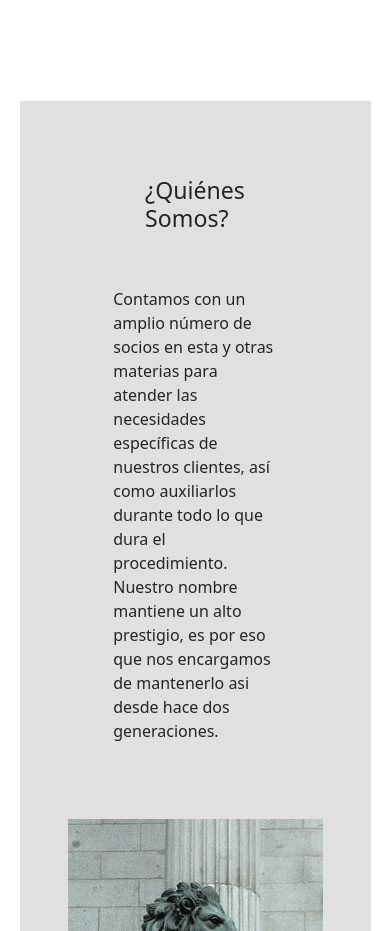
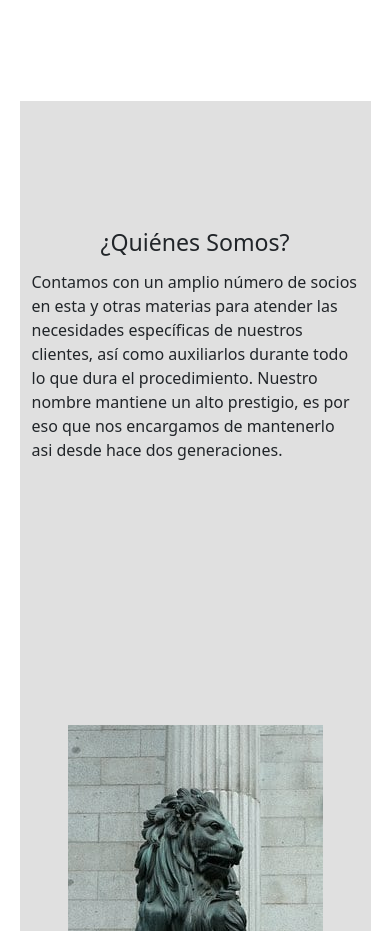
Before and after one commit to swgarz/wilson_asociados, a plain HTML site: page index.html in a window 390 px wide. Shown: the part 1140-2071 px from the top of the page. Drawn offline with nearby package versions, Linux system fonts and the light colour scheme.

Commit message:
leon responsive2

```diff
--- a/style.css
+++ b/style.css
@@ -88,5 +88,11 @@ section{
         height: 68em;
         flex-wrap: wrap;
     }
+    .quienes-somos-leon{
+        width: 100%;
+    }
+    .quienes-somos-leon h3{
+        padding: 5px;
+    }
 
   }
```
